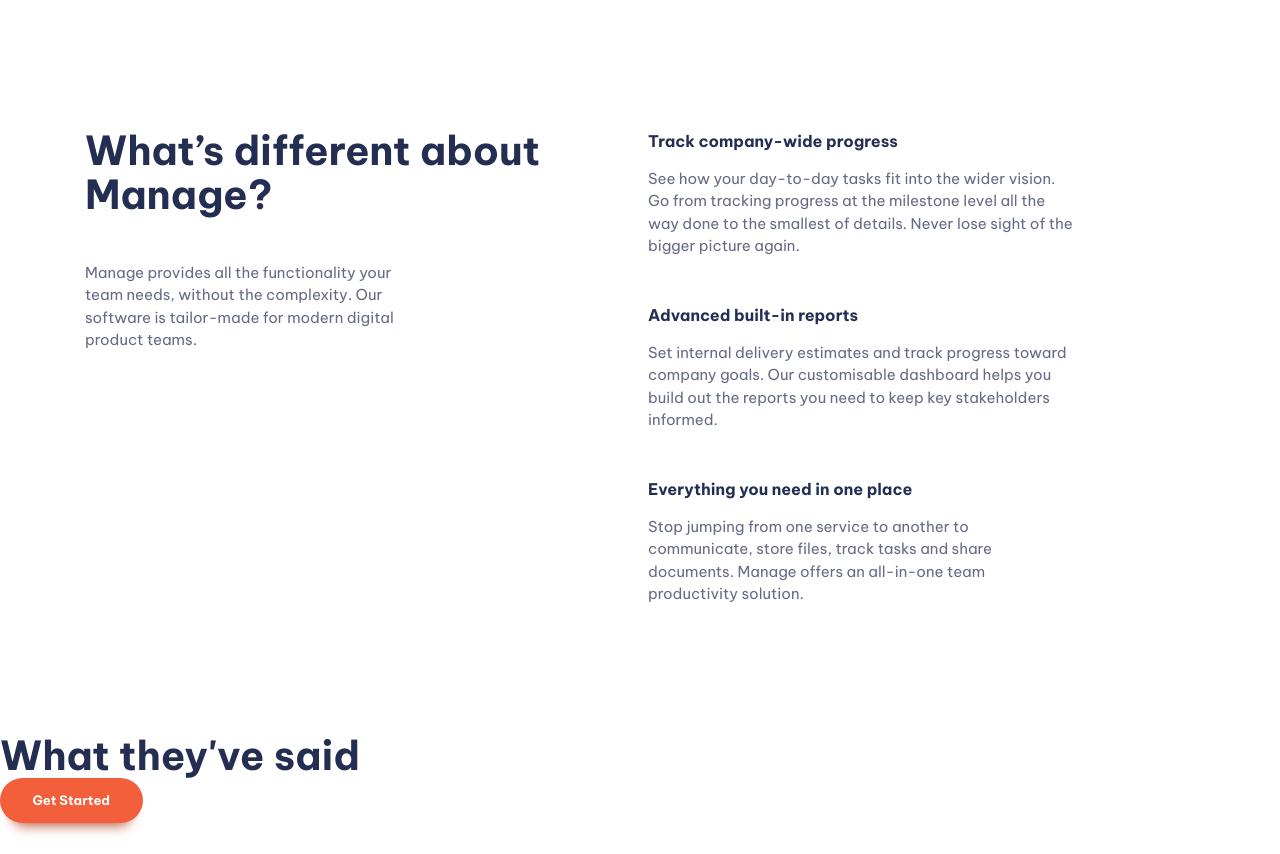
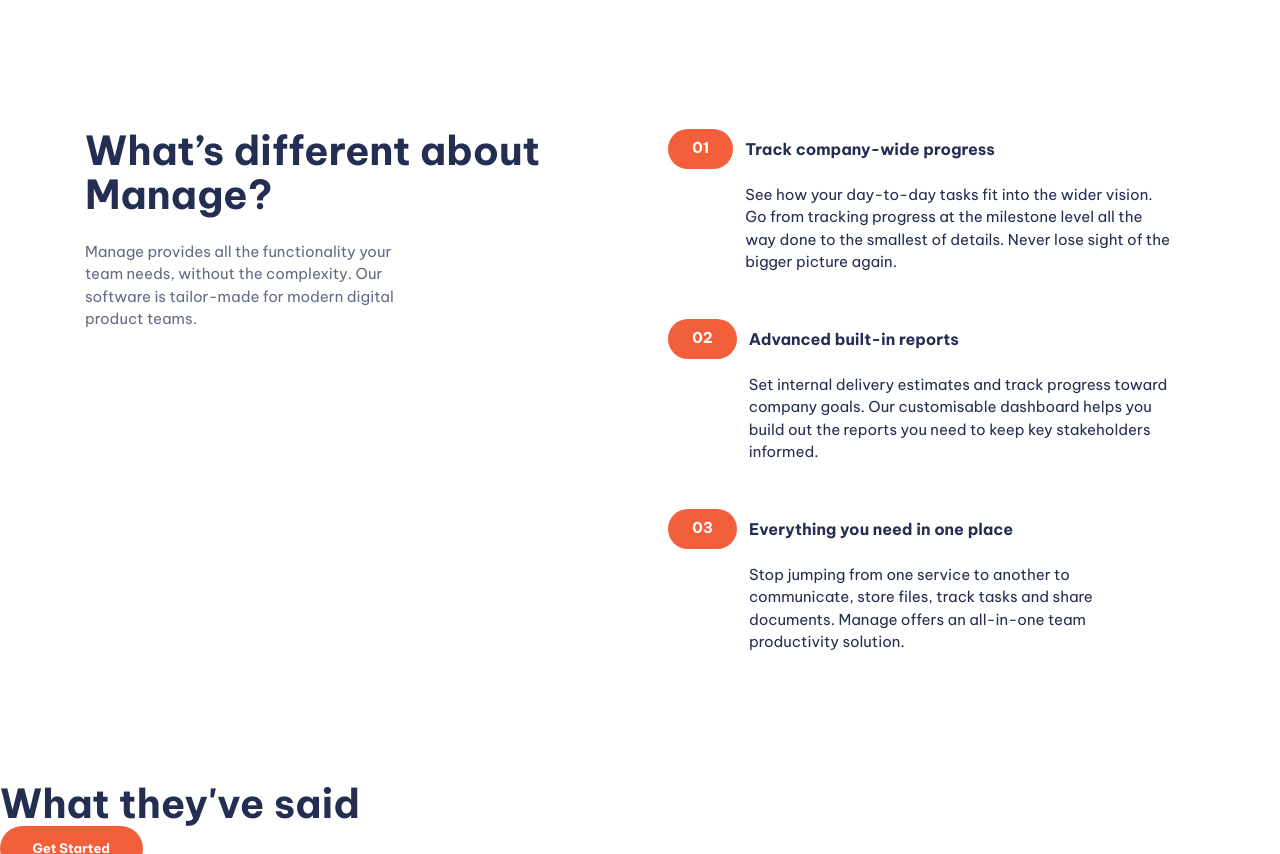
Before and after one commit to Jim0305/fem-manage-landing-page, a website built with Vite: page index.html in a window 1280 px wide. Shown: the part 700-1554 px from the top of the page. Built offline with nearby package versions, Linux system fonts and the light colour scheme.

Commit message:
styled numbered list

```diff
--- a/index.html
+++ b/index.html
@@ -81,7 +81,10 @@
       <section class="padding-block-900">
         <div class="container">
           <div class="even-columns">
-            <div class="flow">
+            <div
+              class="flow text-center-sm-only margin-bottom-700"
+              style="--flow-spacer: 1.5rem"
+            >
               <h2 class="fs-secondary-heading fw-bold">
                 What’s different about Manage?
               </h2>
@@ -95,8 +98,10 @@
               <ul class="numbered-items | flow" role="list">
                 <li>
                   <div class="flow" style="--flow-spacer: 1em">
-                    <h3 class="fs-600 fw-bold">Track company-wide progress</h3>
-                    <p data-width="wide">
+                    <h3 class="numbered-items__title | fs-600 fw-bold">
+                      Track company-wide progress
+                    </h3>
+                    <p class="numbered-items__body" data-width="wide">
                       See how your day-to-day tasks fit into the wider vision.
                       Go from tracking progress at the milestone level all the
                       way done to the smallest of details. Never lose sight of
@@ -106,8 +111,10 @@
                 </li>
                 <li>
                   <div class="flow" style="--flow-spacer: 1em">
-                    <h3 class="fs-600 fw-bold">Advanced built-in reports</h3>
-                    <p data-width="wide">
+                    <h3 class="numbered-items__title | fs-600 fw-bold">
+                      Advanced built-in reports
+                    </h3>
+                    <p class="numbered-items__body" data-width="wide">
                       Set internal delivery estimates and track progress toward
                       company goals. Our customisable dashboard helps you build
                       out the reports you need to keep key stakeholders
@@ -117,10 +124,10 @@
                 </li>
                 <li>
                   <div class="flow" style="--flow-spacer: 1em">
-                    <h3 class="fs-600 fw-bold">
+                    <h3 class="numbered-items__title | fs-600 fw-bold">
                       Everything you need in one place
                     </h3>
-                    <p data-width="wide">
+                    <p class="numbered-items__body" data-width="wide">
                       Stop jumping from one service to another to communicate,
                       store files, track tasks and share documents. Manage
                       offers an all-in-one team productivity solution.
--- a/style.css
+++ b/style.css
@@ -367,6 +367,73 @@ input:where([type='text'], [type='email'], ) {
   opacity: 0.1;
 }
 
+/* numbered items */
+.numbered-items {
+  counter-reset: count;
+  width: fit-content;
+  margin-inline: auto;
+}
+
+.numbered-items li {
+  counter-increment: count;
+}
+
+.numbered-items div {
+  display: grid;
+  position: relative;
+  align-items: center;
+  column-gap: var(--size-300);
+  grid-template-columns: min-content 1fr;
+}
+
+.numbered-items__title {
+  grid-row: 1 / 2;
+  grid-column: 2 / 3;
+  line-height: 1;
+}
+
+.numbered-items__body {
+  grid-column: 1 / -1;
+}
+
+@media (min-width: 30em) {
+  .numbered-items__body {
+    grid-column: 2 / -1;
+  }
+}
+
+.numbered-items div::before,
+.numbered-items div::after {
+  height: 40px;
+}
+
+.numbered-items div::before {
+  content: '0' counter(count);
+  display: flex;
+  align-items: center;
+  color: var(--clr-neutral-100);
+  font-weight: var(--fw-bold);
+  background-color: var(--clr-accent-400);
+  padding: 0 var(--size-500);
+  border-radius: 100vw;
+  grid-row: 1 / 2;
+  grid-column: 1 / 2;
+}
+
+@media (max-width: 30em) {
+  .numbered-items div::after {
+    --bg: var(--clr-accent-100);
+    content: '';
+    display: block;
+    z-index: -1;
+    border-radius: 100vw 0 0 100vw;
+    grid-column: 1 / -1;
+    grid-row: 1 / 2;
+    box-shadow: 5em 0 0 var(--bg);
+    background: var(--bg);
+  }
+}
+
 /* Utility classes */
 .visually-hidden {
   position: absolute;
@@ -382,9 +449,9 @@ input:where([type='text'], [type='email'], ) {
 
 .container {
   --max-width: 1110px;
-  --padding: 1rem;
+  --container-padding: 1rem;
 
-  width: min(var(--max-width), 100% - (var(--padding) * 2));
+  width: min(var(--max-width), 100% - (var(--container-padding) * 2));
   margin-inline: auto;
 }
 
@@ -416,6 +483,24 @@ input:where([type='text'], [type='email'], ) {
 
 :where(.flow > :not(:first-child)) {
   margin-top: var(--flow-spacer, 3em);
+}
+
+.text-center {
+  text-align: center;
+}
+
+.text-center p {
+  margin-inline: auto;
+}
+
+@media (max-width: 50em) {
+  .text-center-sm-only {
+    text-align: center;
+  }
+
+  .text-center-sm-only p {
+    margin-inline: auto;
+  }
 }
 
 .text-primary-400 {
@@ -489,6 +574,10 @@ input:where([type='text'], [type='email'], ) {
   padding-block: var(--size-700);
 }
 
+.margin-bottom-700 {
+  margin-block-end: var(--size-700);
+}
+
 .display-sm-none {
   display: none;
 }
```
